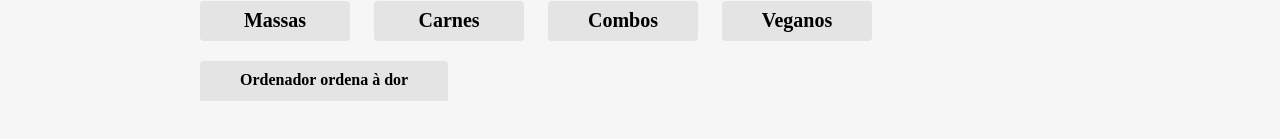
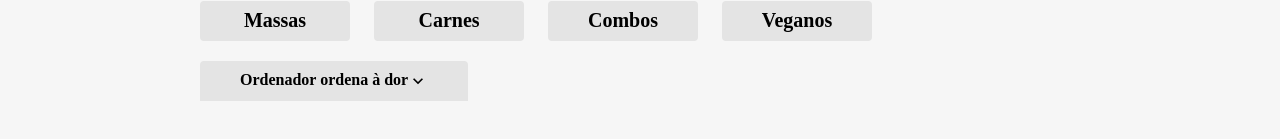
Before and after one commit to jpnc1695/aluroni, a React (Create React App) app: page / in a window 1280 px wide. Shown: the part 653-792 px from the top of the page. Built offline with nearby package versions, Linux system fonts and the light colour scheme; a web font is replaced by a local one.

Commit message:
icones para ordenador

```diff
--- a/src/pages/Cardapio/Ordenador/index.tsx
+++ b/src/pages/Cardapio/Ordenador/index.tsx
@@ -1,7 +1,8 @@
-import style from './Ordenador.module.scss'
-import opcoes from './opcoes.json'
-import { useState } from 'react'
-import classNames from 'classnames'
+import style from './Ordenador.module.scss';
+import opcoes from './opcoes.json';
+import { useState } from 'react';
+import classNames from 'classnames';
+import {MdKeyboardArrowUp, MdKeyboardArrowDown} from 'react-icons/md'
 
 interface Props {
   ordenador:string,
@@ -20,6 +21,8 @@ const Ordenador = ({ordenador, setOrdenador}:Props) => {
        >
             <span>Ordenador ordena à dor </span>
 
+            {aberto? <MdKeyboardArrowUp size={20}/> : <MdKeyboardArrowDown size={20}/>}
+
             <div className={classNames({
                [style.ordenador__options]:true,
                [style['ordenador__options--ativo']]:aberto
```
